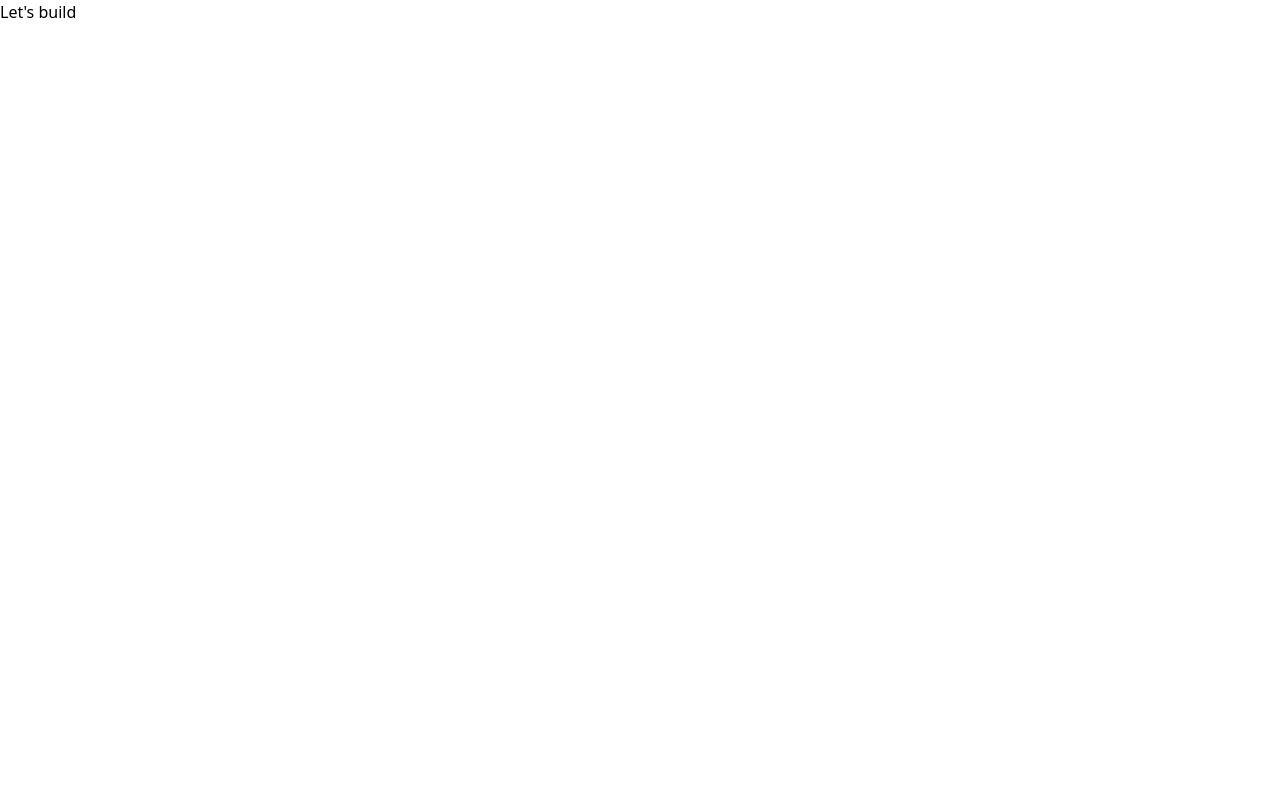
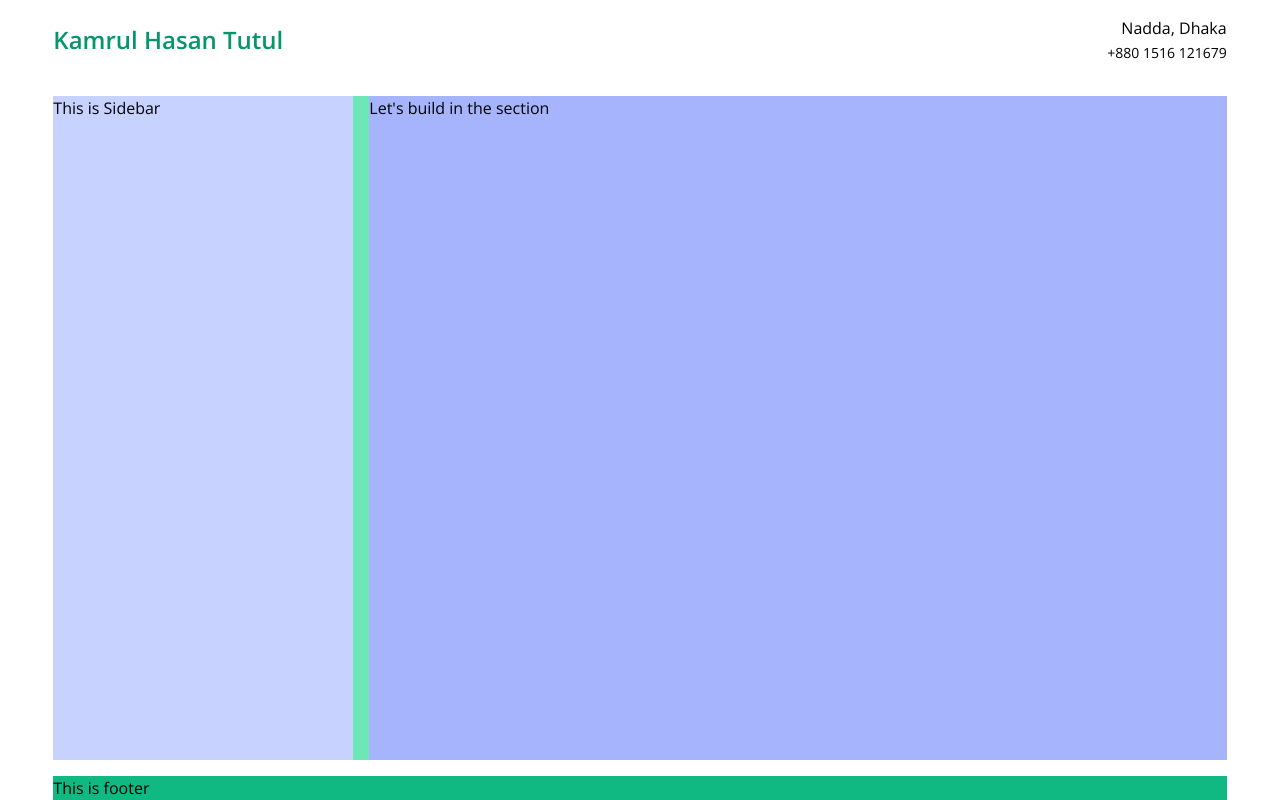
Before and after one commit to TutulDevs/react-test-disl, a React (Create React App) app: page / in a window 1280 px wide. Built offline with nearby package versions, Linux system fonts and the light colour scheme.

Commit message:
layout>header done

```diff
--- a/src/App.js
+++ b/src/App.js
@@ -1,5 +1,11 @@
+import Layout from "./Layout/Layout";
+
 function App() {
-  return <h1>Let's build</h1>;
+  return (
+    <Layout>
+      <h1>Let's build in the section</h1>
+    </Layout>
+  );
 }
 
 export default App;
--- a/src/Layout/Header.js
+++ b/src/Layout/Header.js
@@ -0,0 +1,22 @@
+import { Link } from "react-router-dom";
+
+const Header = () => {
+  return (
+    <header className="py-4 flex flex-col sm:flex-row justify-between items-center">
+      {/* Name or Logo */}
+      <h1 className="text-2xl font-semibold mb-2 sm:mb-0 transition duration-300 ease-in-out text-green-600 transform hover:-skew-y-1">
+        <Link to="/">Kamrul Hasan Tutul</Link>
+      </h1>
+
+      {/* detailed info */}
+      <div className="text-center ">
+        <p className="sm:text-right">Nadda, Dhaka</p>
+        <a className="text-sm hover:text-green-600" href="tel:+8801516121679">
+          +880 1516 121679
+        </a>
+      </div>
+    </header>
+  );
+};
+
+export default Header;
--- a/src/Layout/Layout.js
+++ b/src/Layout/Layout.js
@@ -0,0 +1,22 @@
+import Header from "./Header";
+
+const Layout = (props) => {
+  return (
+    <div className="font-openSans min-h-screen w-11/12 mx-auto grid gap-4 grid-rows-layout">
+      {/* Header */}
+      <Header />
+
+      {/* main with sidebar */}
+      <main className="bg-green-300 grid gap-4 grid-cols-1 md:grid-cols-main">
+        <aside className="bg-indigo-200">This is Sidebar</aside>
+
+        <section className="bg-indigo-300">{props.children}</section>
+      </main>
+
+      {/* Footer */}
+      <footer className="bg-green-500">This is footer</footer>
+    </div>
+  );
+};
+
+export default Layout;
--- a/tailwind.config.js
+++ b/tailwind.config.js
@@ -2,9 +2,21 @@ module.exports = {
   purge: ["./src/**/*.{js,jsx,ts,tsx}", "./public/index.html"],
   darkMode: false, // or 'media' or 'class'
   theme: {
+    screens: {
+      sm: "480px",
+      md: "768px",
+      lg: "976px",
+      xl: "1440px",
+    },
     extend: {
       fontFamily: {
-        openSans: "'Open Sans', sans-serif,",
+        openSans: "'Open Sans', sans-serif",
+      },
+      gridTemplateRows: {
+        layout: "auto 1fr auto",
+      },
+      gridTemplateColumns: {
+        main: "300px 1fr",
       },
     },
   },
```
